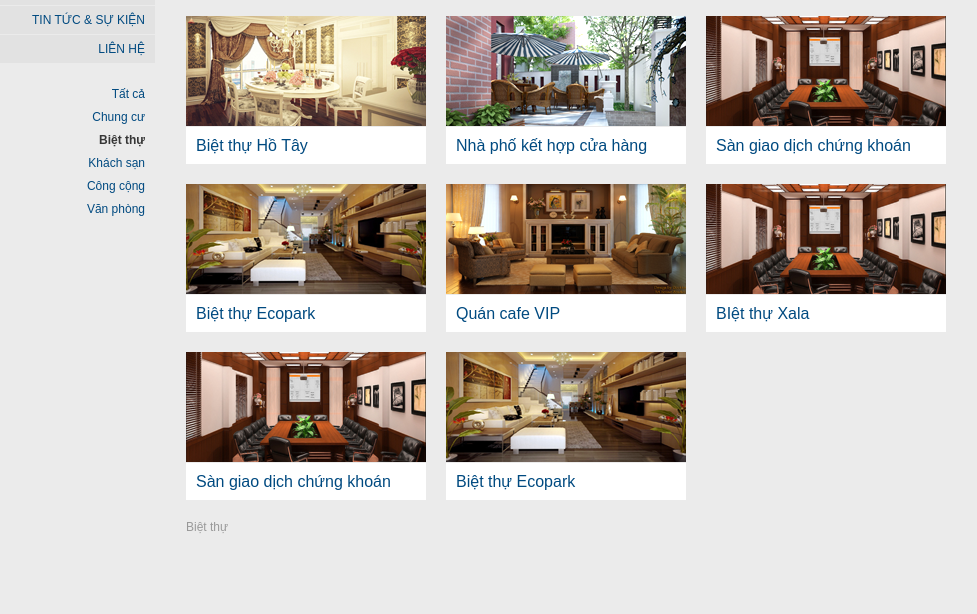
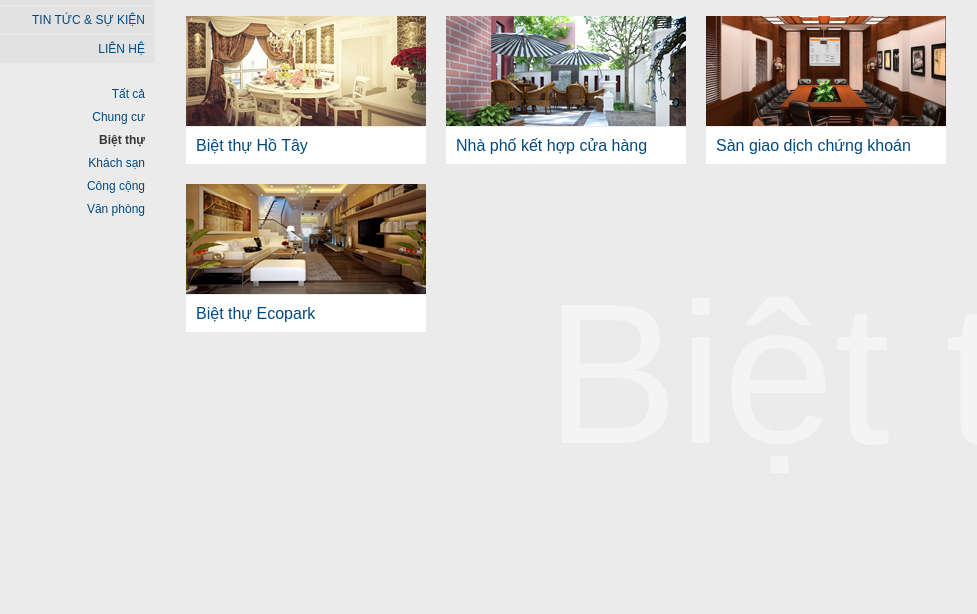
Before and after one commit to nmtam/acudecor, a PHP site: page /showcases-2.html in a window 1280 px wide. Shown: the part 311-925 px from the top of the page, without its empty margins (34-1011 px from the left). After the commit the page ends 643 px from the top, so only its background shows below. Run offline with PHP 8.4, Linux system fonts and the light colour scheme.

Commit message:
update showcase-2

```diff
--- a/css/style.css
+++ b/css/style.css
@@ -582,4 +582,8 @@
 	width:486px;
 	background-position:0 -322px;
 }
+.showcase_sub_title{
+	font:normal 200px Arial; color:#fff;
+	position:fixed; bottom:0; right:0;
+}
 /* end of Showcases */
--- a/showcases-2.html
+++ b/showcases-2.html
@@ -66,33 +66,9 @@
                             <span>Biệt thự Ecopark</span></section>
                         <h3 class="hover hidden"><a href="#" class="view_detail">Xem chi tiết</a></h3>
                     </section>
-                    <section class="sc_items">
-                        <section class="summary">
-                            <a href="#"><img src="userfiles/tknt_list_2.png" alt="Nội thất Căn hộ chung cư"></a>
-                            <span>Quán cafe VIP</span></section>
-                        <h3 class="hover hidden"><a href="#" class="view_detail">Xem chi tiết</a></h3>
-                    </section>
-                    <section class="sc_items">
-                        <section class="summary">
-                            <a href="#"><img src="userfiles/tknt_list_6.png" alt="Nội thất Căn hộ chung cư"></a>
-                            <span>BIệt thự Xala</span></section>
-                        <h3 class="hover hidden"><a href="#" class="view_detail">Xem chi tiết</a></h3>
-                    </section>
+
                     </div>
-                    <div class="clearfix">
-                    <section class="sc_items">
-                        <section class="summary">
-                            <a href="#"><img src="userfiles/tknt_list_6.png" alt="Nội thất Căn hộ chung cư"></a>
-                            <span>Sàn giao dịch chứng khoán</span></section>
-                        <h3 class="hover hidden"><a href="#" class="view_detail">Xem chi tiết</a></h3>
-                    </section>
-                    <section class="sc_items">
-                        <section class="summary">
-                            <a href="#"><img src="userfiles/tknt_list_1.png" alt="Nội thất Căn hộ chung cư"></a>
-                            <span>Biệt thự Ecopark</span></section>
-                        <h3 class="hover hidden"><a href="#" class="view_detail">Xem chi tiết</a></h3>
-                    </section>
-                    </div>
+
                 </div>
         	</div>
 
```
